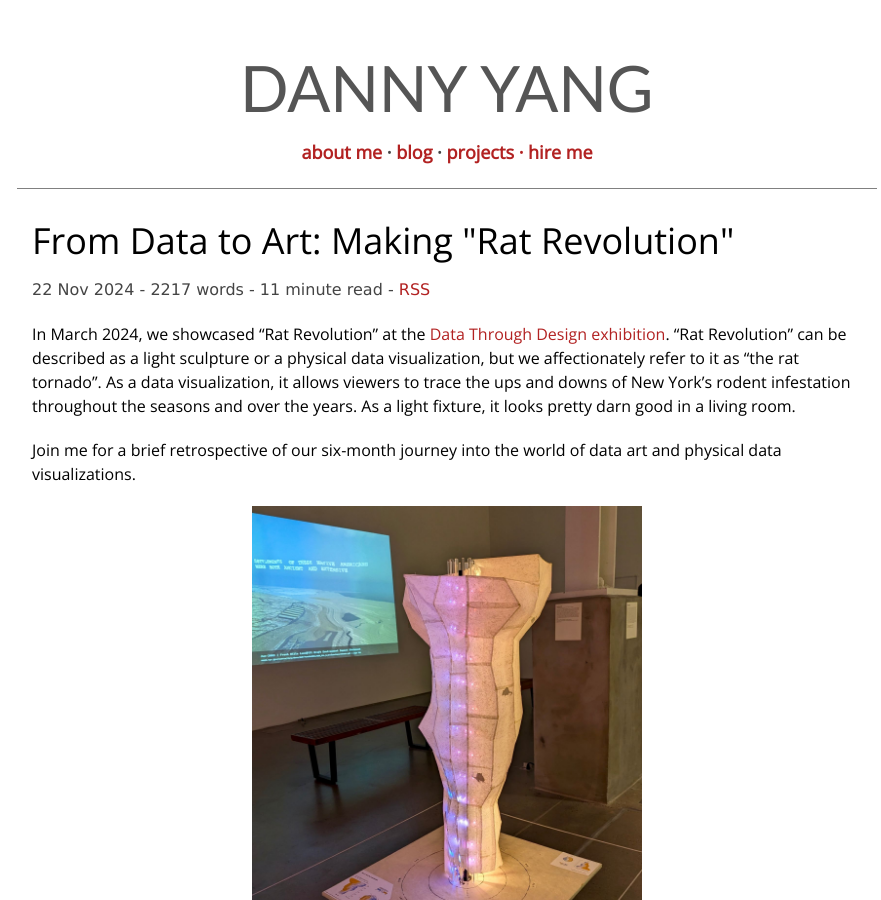
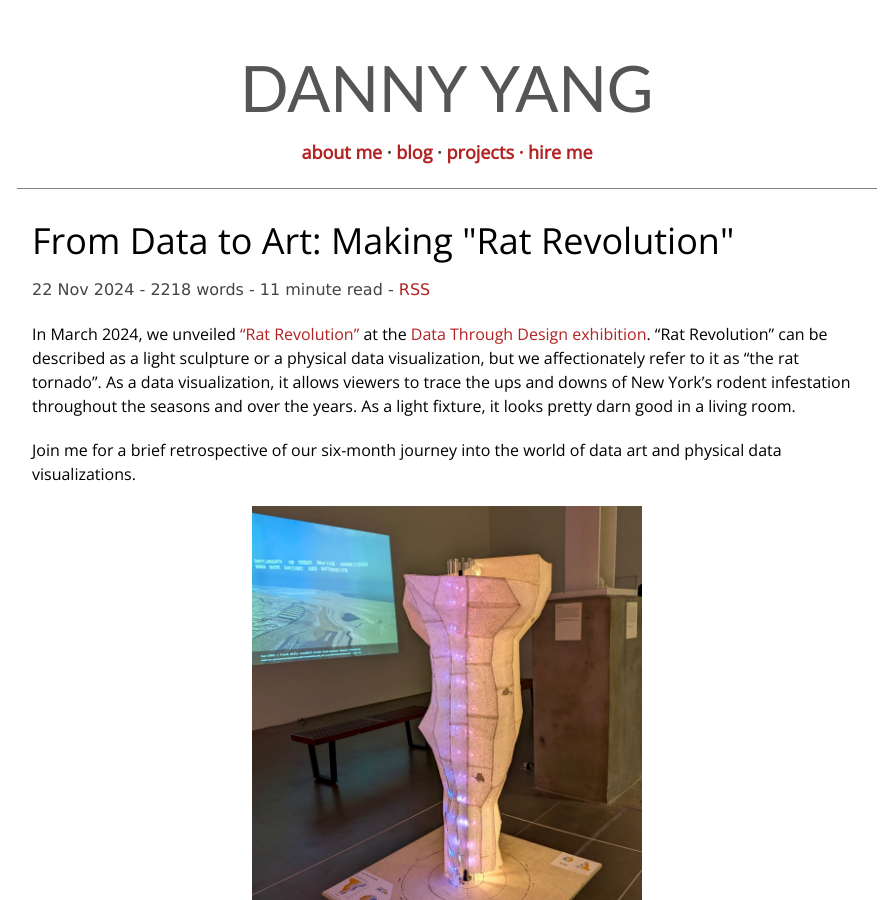
Before and after one commit to yangdanny97/yangdanny97.github.io, a Jekyll site: the page built from _posts/2024-11-22-from-data-to-art-rat-revolution.md, in a window 1280 px wide and 900 px high. Shown: the whole window, without its empty margins (193-1074 px from the left). Built offline with Jekyll 4.4.1, drawn with Linux system fonts in a browser that asks for light colours; comment, search, counter and statistics services are not loaded.

Commit message:
add link

```diff
--- a/_posts/2024-11-22-from-data-to-art-rat-revolution.md
+++ b/_posts/2024-11-22-from-data-to-art-rat-revolution.md
@@ -7,7 +7,7 @@ category: "Vis"
 tag: "Technical"
 ---
 
-In March 2024, we showcased "Rat Revolution" at the [Data Through Design exhibition](https://datathroughdesign.com/2024-aftermath). "Rat Revolution" can be described as a light sculpture or a physical data visualization, but we affectionately refer to it as "the rat tornado". As a data visualization, it allows viewers to trace the ups and downs of New York's rodent infestation throughout the seasons and over the years. As a light fixture, it looks pretty darn good in a living room.
+In March 2024, we unveiled ["Rat Revolution"](https://www.piaboc.me/work/rat-revolution) at the [Data Through Design exhibition](https://datathroughdesign.com/2024-aftermath). "Rat Revolution" can be described as a light sculpture or a physical data visualization, but we affectionately refer to it as "the rat tornado". As a data visualization, it allows viewers to trace the ups and downs of New York's rodent infestation throughout the seasons and over the years. As a light fixture, it looks pretty darn good in a living room.
 
 Join me for a brief retrospective of our six-month journey into the world of data art and physical data visualizations.
 
```
